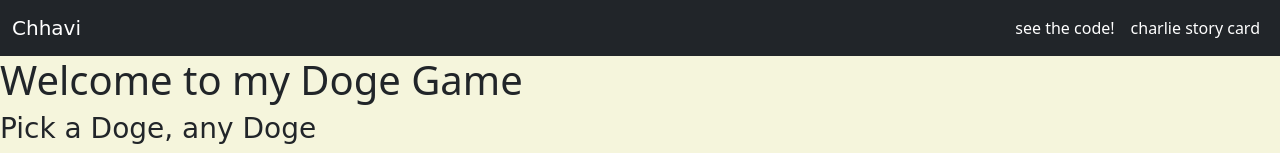
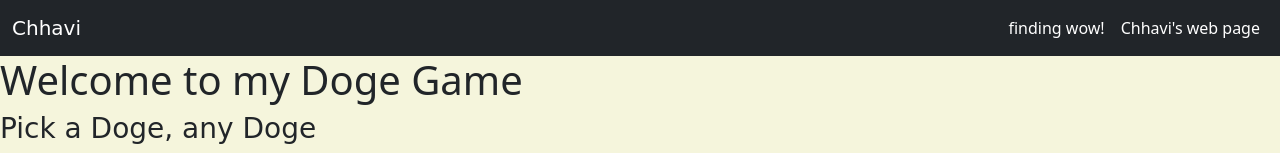
Before and after one commit to viii21/GURU-VIII, a plain HTML site: page index.html in a window 1280 px wide. Shown: the top 153 px of the page. Drawn offline with nearby package versions, Linux system fonts and the light colour scheme; a web font is replaced by a local one.

Commit message:
Update index.html

```diff
--- a/index.html
+++ b/index.html
@@ -26,7 +26,7 @@
             <a
               class="nav-link active"
               href="https://github.com/viii21/editing supreme-tribble"
-              >see the code!</a
+              >finding wow!</a
             >
           </li>
           <li class="nav-item">
@@ -34,7 +34,7 @@
               target="_blank"
               class="nav-link active"
               href="https://gist.github.com/viii21/194304d1a9f79f9bf640319d56139ce7"
-              >charlie story card</a
+              >Chhavi's web page</a
             >
           </li>
         </ul>
```
